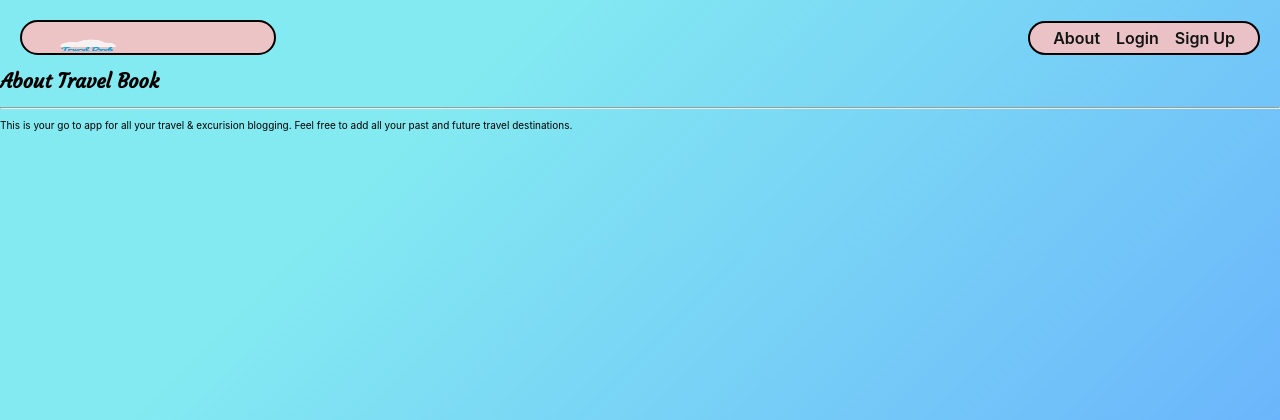
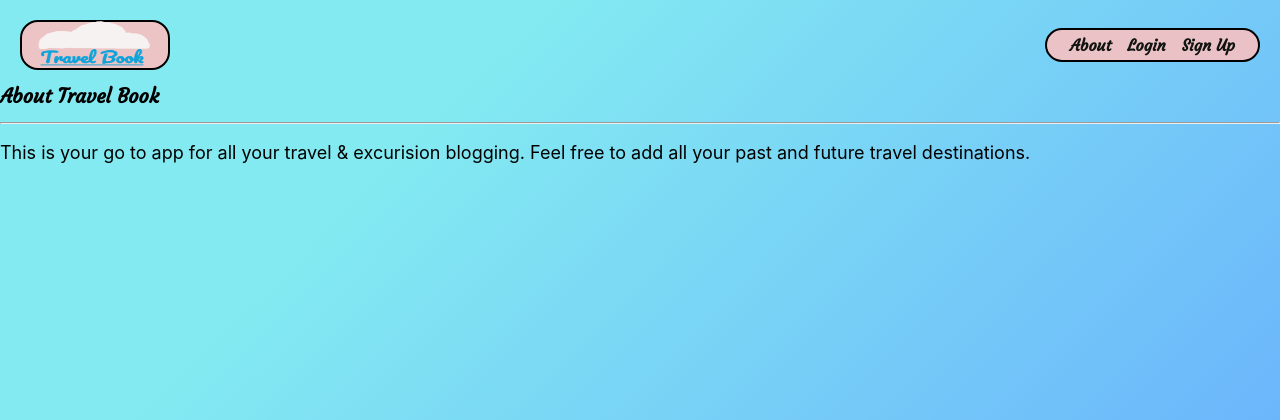
Before and after one commit to Abdul2067/travelbook, a Django app: template main_app/templates/about.html in a window 1280 px wide. Shown: the top 420 px of the page. Run offline with Django 3.2, Linux system fonts and the light colour scheme; the template is opened without the code that fills it, so the values that code supplies are empty.

Commit message:
revise css and add js file

```diff
--- a/main_app/admin.py
+++ b/main_app/admin.py
@@ -1,7 +1,8 @@
 from django.contrib import admin
-from .models import Activity, Travel
+from .models import Activity, Photo, Travel
 
 # Register your models here.
 
 admin.site.register(Travel)
 admin.site.register(Activity)
+admin.site.register(Photo)
--- a/main_app/static/css/base.css
+++ b/main_app/static/css/base.css
@@ -56,7 +56,7 @@ header {
   border-bottom: var(--borders);
 }
 
-h1, h2, h3, th {
+h1, h2, h3, th, nav {
   font-family: 'Courgette';
 }
 
@@ -165,6 +165,10 @@ nav li {
   margin-left: 20px;
 }
 
+.about-text {
+  font-size: large;
+}
+
 @media only screen and (min-width: 768px) {
   header {
     position: sticky;
@@ -188,6 +192,10 @@ nav li {
   /* visual fix to help align logo */
   .header-logo-container {
     padding-top: 3px;
+    padding-left: -10px;
+    margin-left: -35px;
+    margin-bottom: -50px;
+    margin-top: -40px;
   }
 
   nav {
@@ -201,7 +209,7 @@ nav li {
   }
 
   .header-logo-container {
-    width: 83px;
+    width: 150px;
   }
 
   .page-header h1 {
@@ -241,7 +249,7 @@ nav li {
   }
 
   nav,
-  .header-logo-container {
+ .header-logo-container {
     margin: 0;
     background: var(--nav-bg-ff);
     border: var(--borders);
@@ -253,10 +261,14 @@ nav li {
   }
 
   .header-logo-container {
-    /* visual fix to help align logo */
     padding-top: 6px;
-    width: 256px;
-    height: 35px;
+    width: 150px;
+    height: 50px;
+  }
+
+  .logo-img {
+    margin-top: -50px;
+    margin-left: -45px;
   }
 
   @supports (-webkit-backdrop-filter: none) or (backdrop-filter: none) {
@@ -266,7 +278,7 @@ nav li {
     }
 
     nav,
-    .header-logo-container {
+   .header-logo-container {
       background: rgba(247, 193, 193, 0.911);
       -webkit-backdrop-filter: blur(3px);
       backdrop-filter: blur(3px);
--- a/main_app/templates/about.html
+++ b/main_app/templates/about.html
@@ -4,7 +4,7 @@
 
 <h1>About Travel Book</h1>
 <hr />
-<p>
+<p class="about-text">
   This is your go to app for all your travel & excurision blogging. Feel free to add all your past and future travel destinations.
 </p>
 
--- a/main_app/templates/base.html
+++ b/main_app/templates/base.html
@@ -28,7 +28,8 @@
     <div class="header-logo-container">
       <a href="{% url 'home' %}">
         <img
-        style="width: 100px; height: 40px"
+        class="logo-img"
+        style="width: 200px; height: 150px"
         src="{% static 'images/travelbook-logo.png' %}"
         alt="The Travel Book Logo"
         >
--- a/main_app/templates/home.html
+++ b/main_app/templates/home.html
@@ -21,6 +21,9 @@ crossorigin="anonymous"/>
 {% endblock %}
 
 {% block content %}
+{% if user.is_authenticated %}
+<h1>Welcome to Travel Book</h1>
+{% endif %}
 
 <section class="logo-container">
 <div id="carouselExampleSlidesOnly" class="carousel slide" data-bs-ride="carousel">
@@ -36,6 +39,9 @@ crossorigin="anonymous"/>
     </div>
     <div class="travel-container carousel-item">
       <img src="{% static 'images/travel-palestine.svg' %}" class="d-block w-100" alt="Palestine">
+    </div>
+    <div class="travel-container carousel-item">
+      <img src="{% static 'images/travel-copenhagen.svg' %}" class="d-block w-100" alt="Copenhagen">
     </div>
   </div>
 </div>
--- a/main_app/views.py
+++ b/main_app/views.py
@@ -9,6 +9,7 @@ from django.contrib.auth.mixins import LoginRequiredMixin
 from django.views.generic.edit import CreateView, DeleteView, UpdateView
 from . models import Travel, Photo
 from .forms import ActivityForm
+from datetime import date
 import uuid
 import boto3
 
@@ -32,7 +33,9 @@ def travels_index(request):
 def travels_detail(request, travel_id):
   travel = Travel.objects.get(id=travel_id)
   activity_form = ActivityForm()
-  return render(request, "travels/detail.html", { "travel" : travel, "activity_form" : activity_form })
+  is_past_tense = travel.date < date.today()
+  print("is_past_tense", is_past_tense)
+  return render(request, "travels/detail.html", { "travel" : travel, "activity_form" : activity_form, "is_past_tense" : is_past_tense})
 
 class TravelCreate(LoginRequiredMixin ,CreateView):
   model = Travel
@@ -59,6 +62,7 @@ def add_activity(request, travel_id):
     new_activity.save()
   return redirect("travels_detail", travel_id=travel_id)
 
+@login_required
 def add_photo(request, travel_id):
   photo_file = request.FILES.get("photo-file", None)
   if photo_file:
--- a/travelbook/settings.py
+++ b/travelbook/settings.py
@@ -130,7 +130,7 @@ STATIC_URL = '/static/'
 
 DEFAULT_AUTO_FIELD = 'django.db.models.BigAutoField'
 
-LOGININ_URL = "home"
+LOGIN_URL = "home"
 
 LOGIN_REDIRECT_URL = "travels_index"
 
```
Also changed, not shown: main_app/static/js/travel-detail.js (added, +11 -0 lines), main_app/templates/travels/detail.html (+4 -3 lines), main_app/templates/travels/index.html (+10 -2 lines), README.MD (added), 1 other file.
